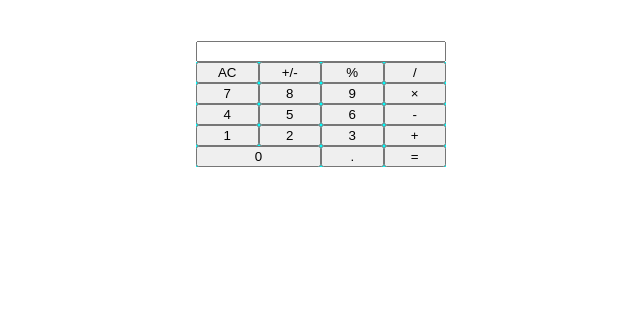
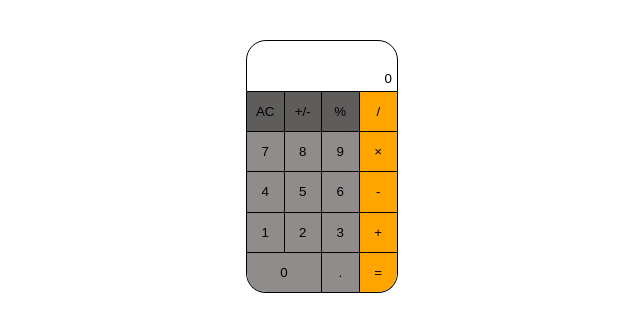
Before and after one commit to marikomands/reactcalculator, a React (Create React App) app: page / in a window 1280 px wide. Shown: the top 332 px of the page, without its empty margins (319-959 px from the left). Built offline with nearby package versions, Linux system fonts and the light colour scheme.

Commit message:
designing keypad

```diff
--- a/src/App.css
+++ b/src/App.css
@@ -1,18 +1,95 @@
-input {
-  width: 242px;
-}
 .calc-app {
   margin: 0 auto;
   margin-top: 40px;
-  width: 250px;
+  width: 150px;
+  height: 250px;
 }
 
-.container {
-  display: grid;
-  background-color: aqua;
-  grid-template-columns: repeat(4, 1fr);
+.inputContainer {
+  display: flex;
+  width: 100%;
+  border: 1px solid black;
+  border-top-left-radius: 20px;
+  border-top-right-radius: 20px;
+  height: 50px;
 }
 
-#zero {
+input {
+  width: 100%;
+  margin: auto auto 0;
+  text-align: right;
+  height: 16px;
+  border: none;
+  padding: 5px;
+}
+
+input:focus-visible {
+  outline: none;
+}
+
+button {
+  border: none;
+  transition: all 0.3s;
+  border-bottom: 1px solid black;
+}
+
+button:hover {
+  background-color: rgb(167, 164, 164);
+}
+
+.button-orange {
+  border-right: none;
+}
+.container {
+  width: 100%;
+  display: grid;
+  grid-template-columns: repeat(4, 1fr);
+  border-bottom-left-radius: 20px;
+  border-bottom-right-radius: 20px;
+  height: 200px;
+  border: 1px solid black;
+  border-top: none;
+}
+
+.button-light-gray {
+  background-color: rgb(95, 92, 92);
+  border-right: 1px solid black;
+}
+
+.zero {
   grid-column: 1 / span 2;
+  border-bottom-left-radius: 19px;
+  /* border: 1px solid black; */
+  /* border-right: light; */
+  /* border-left: none; */
+
+  /* background-color: blueviolet; */
 }
+.zero,
+.dot {
+  border-right: 1px solid black;
+  border-bottom: none;
+  background-color: rgb(145, 140, 140);
+}
+.sub {
+  /* border: none; */
+}
+.digits {
+  border-right: 1px solid black;
+  background-color: rgb(145, 140, 140);
+
+  /* border: light; */
+  /* border-bottom: 1px; */
+}
+
+.button-orange,
+.equal {
+  background-color: orange;
+  border-bottom: 1px solid black;
+}
+
+.equal {
+  border-bottom-right-radius: 19px;
+  padding: 0;
+  border-bottom: none;
+}
--- a/src/App.js
+++ b/src/App.js
@@ -3,31 +3,29 @@ import "./App.css";
 function App() {
   return (
     <div className="calc-app">
-      <form>
-        <input type="text" />
-      </form>
-      <div classname="keypad">
-        <div className="container">
-          <button>AC</button>
-          <button>+/-</button>
-          <button>%</button>
-          <button> /</button>
-          <button>7</button>
-          <button>8</button>
-          <button>9</button>
-          <button>×</button>
-          <button>4</button>
-          <button>5</button>
-          <button>6</button>
-          <button>-</button>
-          <button>1</button>
-          <button>2</button>
-          <button>3</button>
-          <button>+</button>
-          <button id="zero">0</button>
-          <button>.</button>
-          <button>=</button>
-        </div>
+      <div className="inputContainer">
+        <input type="text" value="0" />
+      </div>
+      <div className="container">
+        <button className="button-light-gray">AC</button>
+        <button className="button-light-gray">+/-</button>
+        <button className="button-light-gray">%</button>
+        <button className="button-orange"> /</button>
+        <button className="digits">7</button>
+        <button className="digits">8</button>
+        <button className="digits">9</button>
+        <button className="button-orange">×</button>
+        <button className="digits">4</button>
+        <button className="digits">5</button>
+        <button className="digits">6</button>
+        <button className="button-orange">-</button>
+        <button className="digits">1</button>
+        <button className="digits">2</button>
+        <button className="digits">3</button>
+        <button className="button-orange">+</button>
+        <button className="zero">0</button>
+        <button className="dot">.</button>
+        <button className="button-orange equal">=</button>
       </div>
     </div>
   );
```
